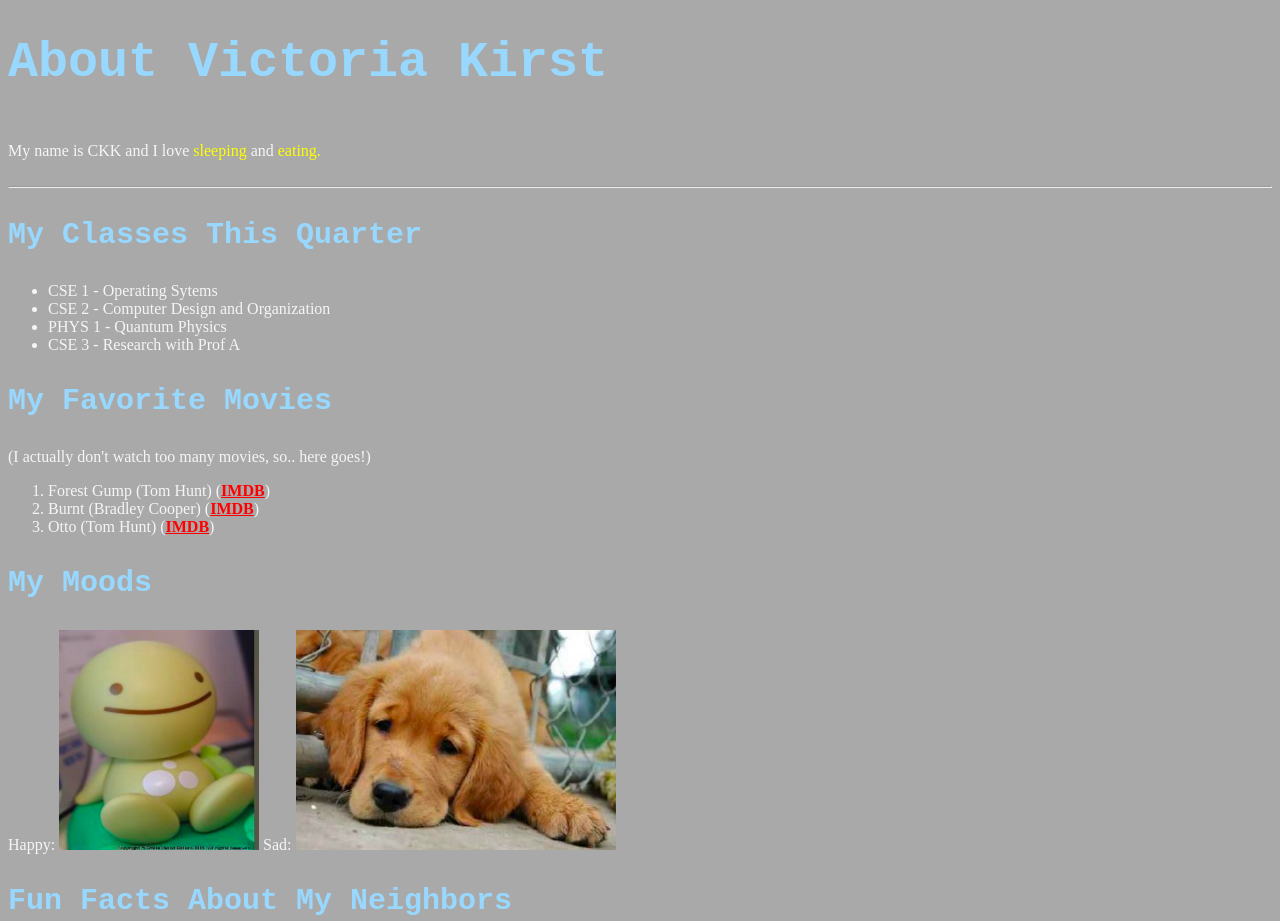
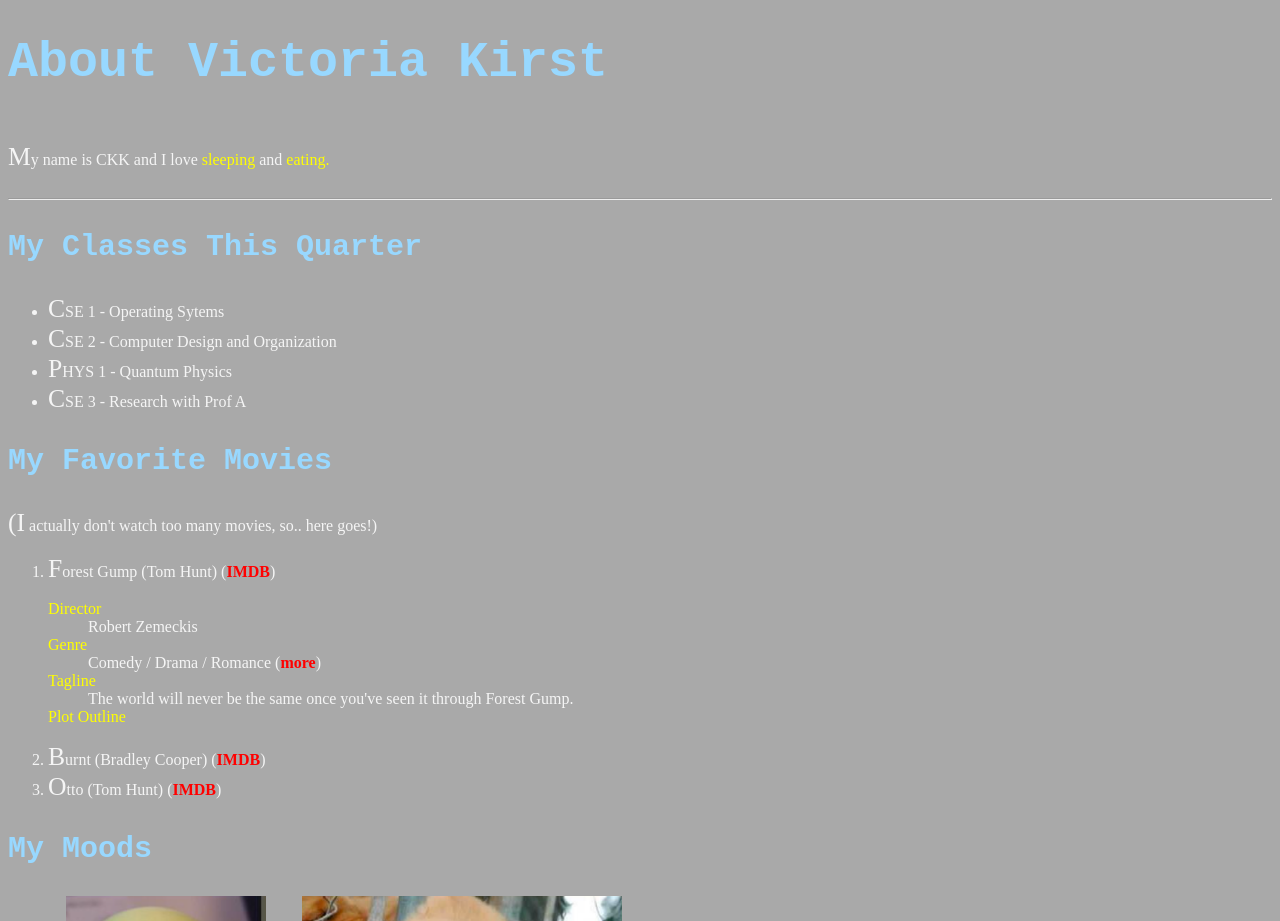
Before and after one commit to ChitKoKo94/ChitKoKo94.github.io, a plain HTML site: page lab2/aboutme.html in a window 1280 px wide. Shown: the top 921 px of the page. Drawn offline with Linux system fonts and the light colour scheme.

Commit message:
Remaining parts of the lab
Updated both html and css file

```diff
--- a/lab2/aboutme.html
+++ b/lab2/aboutme.html
@@ -13,7 +13,7 @@
         </h1>
         <br>
         <div class="listItems">
-            <span>
+            <span id="intro">
                 My name is CKK and I love <span style="color: yellow">sleeping</span>
                 and <span style="color: yellow">eating.</span>
             </span>
@@ -43,6 +43,18 @@
         <ol>
             <li>Forest Gump (Tom Hunt)
                 (<a href="https://www.imdb.com/title/tt0109830/" target="_blank">IMDB</a>)
+                <dl>
+                    <dt class="dtTitle">Director</dt>
+                    <dd>Robert Zemeckis</dd>
+                    <dt class="dtTitle">Genre</dt>
+                    <dd>Comedy / Drama / Romance
+                        (<a href=https://www.imdb.com/title/tt0109830/ target="_blank">more</a>)
+                    </dd>
+                    <dt class="dtTitle">Tagline</dt>
+                    <dd>The world will never be the same once you've seen it through Forest Gump.</dd>
+                    <dt class="dtTitle">Plot Outline</dt>
+                    <dd></dd>
+                </dl>
             </li>
             <li>
                 Burnt (Bradley Cooper)
@@ -64,10 +76,10 @@
         <img id="sad" src="sad.png" alt="">
     </div>
 
+    <h3>
+        Fun Facts About My Neighbors
+    </h3>
     <div class="listItems">
-        <h3>
-            Fun Facts About My Neighbors
-        </h3>
         <ul>
             <li>Sue Smith: <span class="italic">She's a package..</span></li>
             <li>Bill: <span class="italic">He runs every morning</span></li>
--- a/lab2/styleme.css
+++ b/lab2/styleme.css
@@ -36,4 +36,18 @@ h3 {
 a {
     color: red;
     font-weight: bolder;
+    text-decoration: none;
 }
+
+a:hover {
+    text-decoration: underline;
+}
+
+div::first-letter,
+li::first-letter {
+    font-size: 160%;
+}
+
+.dtTitle {
+    color: yellow;
+}
```
